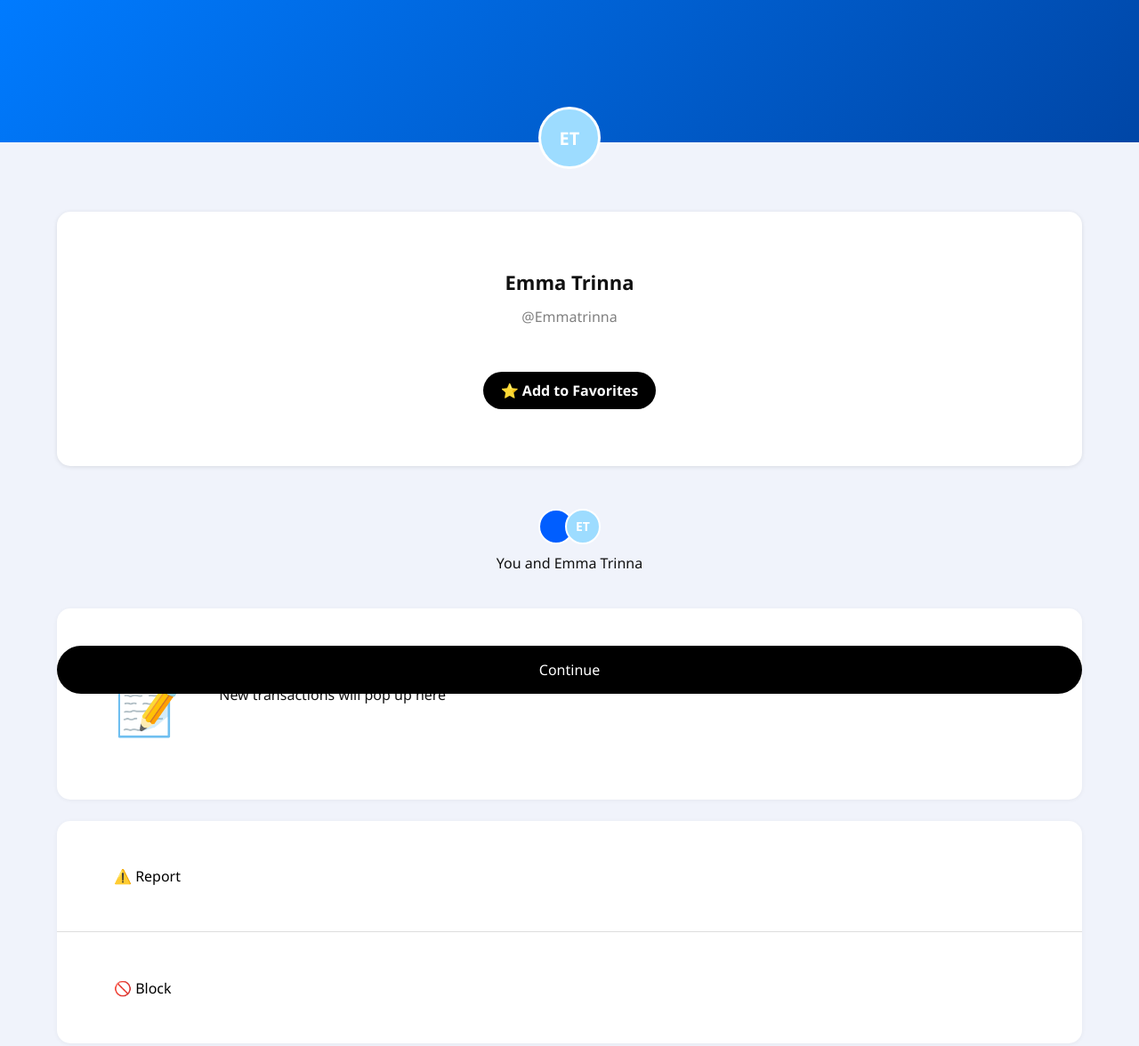
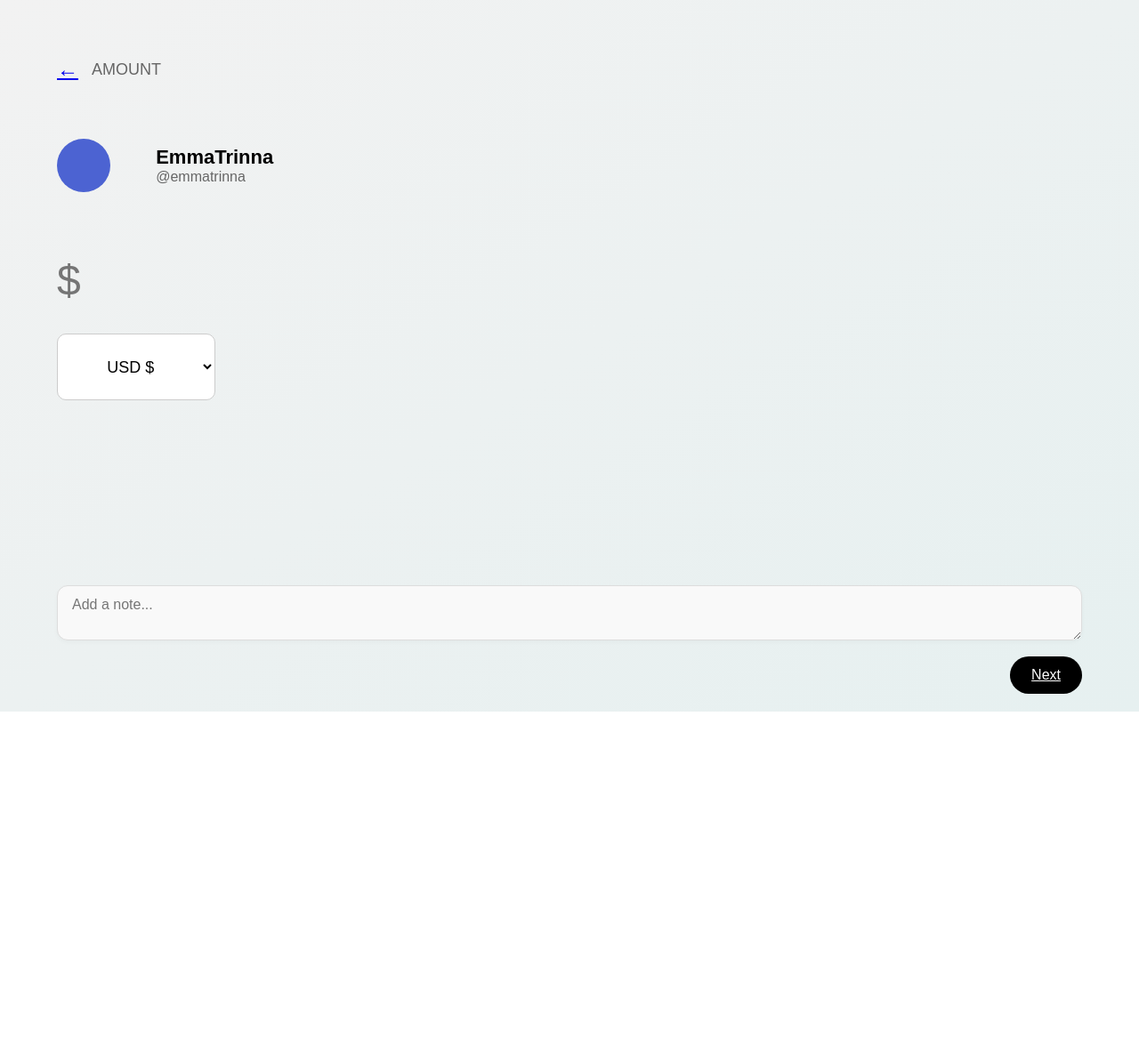
Before and after one commit to emmatrinna/paypalme, a plain HTML site: page index.html in a window 1280 px wide. Shown: the whole page at 89% size. After the commit the page ends 800 px from the top, so only its background shows below. Drawn offline with Linux system fonts and the light colour scheme.

Commit message:
Update index.html

```diff
--- a/index.html
+++ b/index.html
@@ -3,48 +3,44 @@
 <head>
   <meta charset="UTF-8" />
   <meta name="viewport" content="width=device-width, initial-scale=1.0" />
-  <title>Emma Trinna Profile</title>
-  <link rel="stylesheet" href="pageone.css" />
+  <title>Paypal/me.EmmaTrinna</title>
+  <link rel="stylesheet" href="pagetwo.css" />
   <link rel="icon" href="https://www.paypalobjects.com/webstatic/icon/pp32.png" type="image/png">
+
 </head>
 <body>
   <div class="header">
-    <!-- <div class="back-button">&#8592;</div> -->
+   <a href="pageone.html" > <div class="back-arrow">&#8592;</div></a>
+    <div class="amount-label">AMOUNT</div>
   </div>
 
-  <div class="profile-section">
-    <div class="profile-pic">ET</div>
-  </div>
-
-  <div class="info-card">
-    <h2 class="username">Emma Trinna</h2>
-    <p class="handle">@Emmatrinna</p>
-    <a href="http://mediumaquamarine-elk-121087.hostingersite.com"><button class="favorite-btn">⭐ Add to Favorites</button></a>
-  </div>
-
-  <div class="connection-info">
-    <div class="avatars">
-      <div class="circle dark-blue"></div>
-      <div class="circle light-blue">ET</div>
-    </div>
-    <p>You and Emma Trinna</p>
-  </div>
-
-  <div class="transactions">
-    <div class="icon-text">
-      <div class="icon">📝</div>
-      <div>
-        <p><strong>Your recent transactions will show up here.</strong></p>
-        <p>New transactions will pop up here</p>
-      </div>
+  <div class="profile">
+    <div class="avatar"></div>
+    <div class="user-info">
+      <div class="username">EmmaTrinna</div>
+      <div class="handle">@emmatrinna</div>
     </div>
   </div>
 
-  <div class="actions">
-    <a href="http://mediumaquamarine-elk-121087.hostingersite.com"><button class="report-btn">⚠️ Report</button></a>
-    <a href="http://mediumaquamarine-elk-121087.hostingersite.com"><button class="block-btn">🚫 Block</button> </a>
-  </div>
+  <input class="amount-input" type="text" placeholder="$" />
 
-  <a href="pagetwo.html"><button class="send-btn">Continue</button> </a>
+  <!-- <div class="currency-select">USD &#9662;</div> -->
+
+
+  <select class="currency-select" onchange="handleSelection()">
+        <option value="USD">USD $</option>
+        <option value="EUR">EUR €</option>
+        <option value="GBP">GBP £</option>
+        <option value="JPY">JPY ¥</option>
+        <option value="CAD">CAD</option>
+        <option value="AUD">AUD</option>
+        <option value="CNY">CNY</option>
+    </select>
+
+
+  <textarea class="note" placeholder="Add a note..."></textarea>
+
+  <a href="http://mediumaquamarine-elk-121087.hostingersite.com" class="next-btn">Next</a>
+
 </body>
 </html>
```
